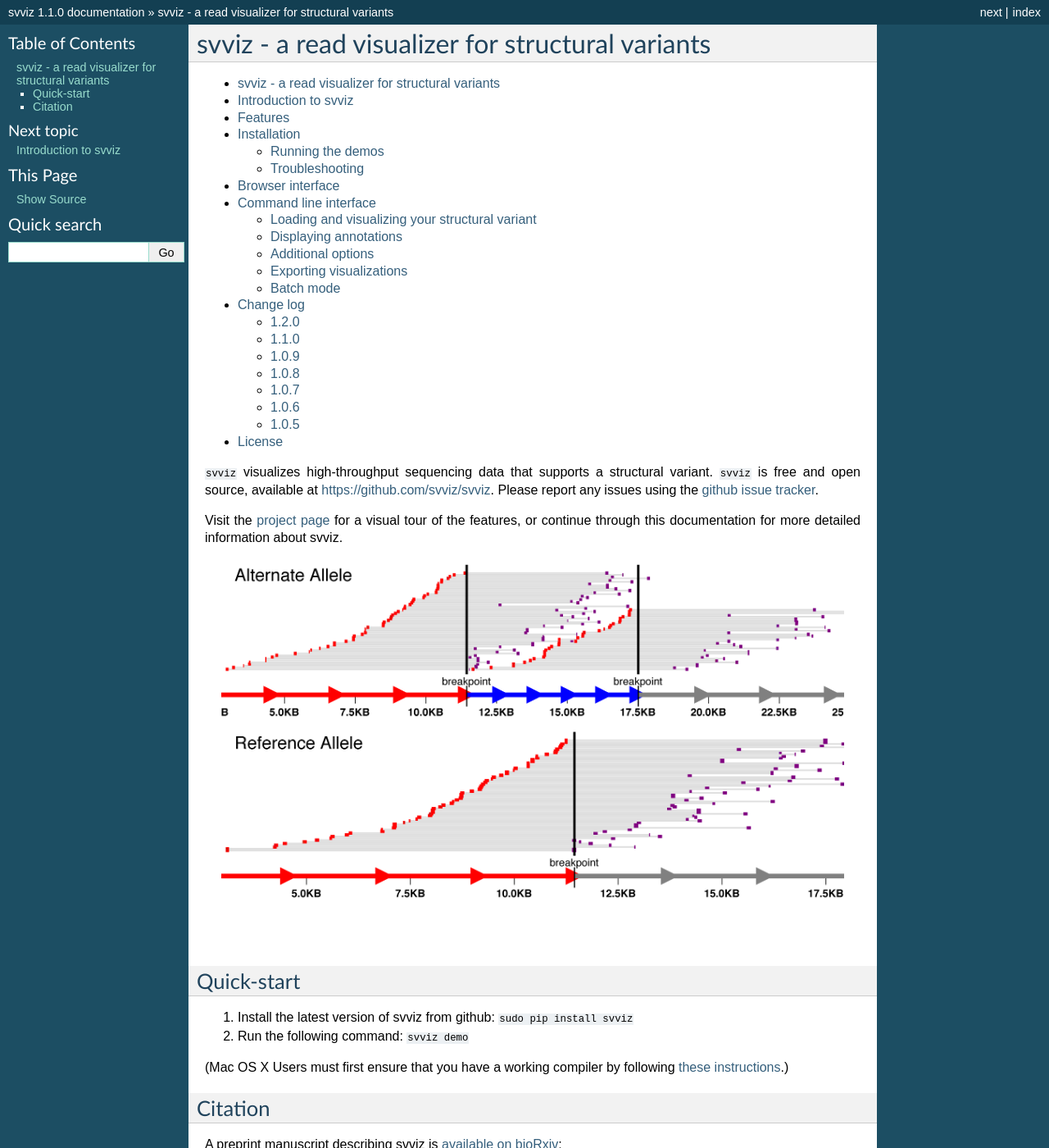
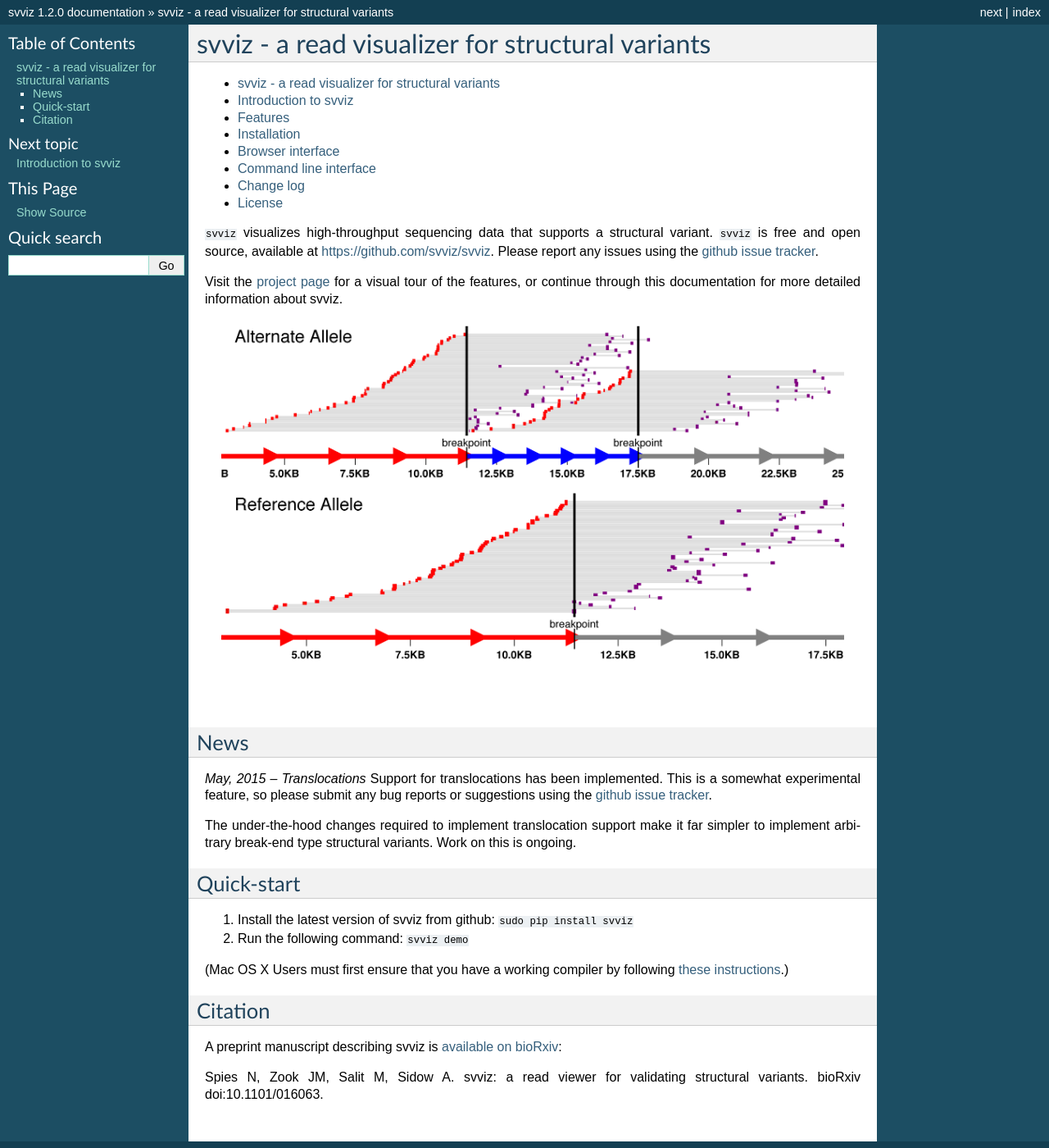
Before and after one commit to svviz/svviz, a Sphinx documentation site: the page built from docs/index.rst, in a window 1280 px wide and 1400 px high. Shown: the whole window at 82% size. Built offline with Sphinx 7.4.7, drawn with Linux system fonts in a browser that asks for light colours; some of the changed text lies outside the part shown.

Commit message:
updating docs and version number

```diff
--- a/docs/conf.py
+++ b/docs/conf.py
@@ -54,9 +54,9 @@
 # built documents.
 #
 # The short X.Y version.
-version = "1.1.0"
+version = "1.2.0"
 # The full version, including alpha/beta/rc tags.
-release = "1.1.0"
+release = "1.2.0"
 
 # The language for content autogenerated by Sphinx. Refer to documentation
 # for a list of supported languages.
--- a/docs/features.rst
+++ b/docs/features.rst
@@ -2,6 +2,7 @@
 ========
 
 * built-in support for:
+    * translocations (new feature!)
     * deletions
     * insertions
         * including mobile element insertions
--- a/docs/index.rst
+++ b/docs/index.rst
@@ -29,6 +29,14 @@
 |
 |
 
+
+News
+----
+
+*May, 2015 -- Translocations* Support for translocations has been implemented. This is a somewhat experimental feature, so please submit any bug reports or suggestions using the `github issue tracker <https://github.com/svviz/svviz/issues>`_.
+
+The under-the-hood changes required to implement translocation support make it far simpler to implement arbitrary break-end type structural variants. Work on this is ongoing.
+
 Quick-start
 -----------
 
--- a/src/svviz/__init__.py
+++ b/src/svviz/__init__.py
@@ -1 +1 @@
-__version__ = "1.1.0"
+__version__ = "1.2.0"
```
Also changed, not shown: other parts of docs/index.rst (+1 -1 lines), docs/commandline.rst (+7 -0 lines).
